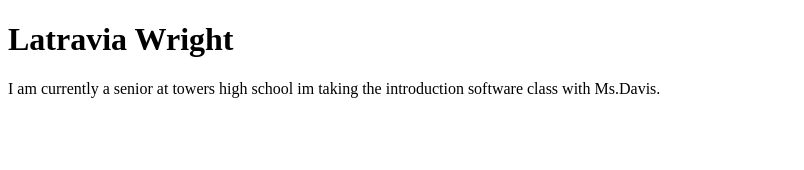
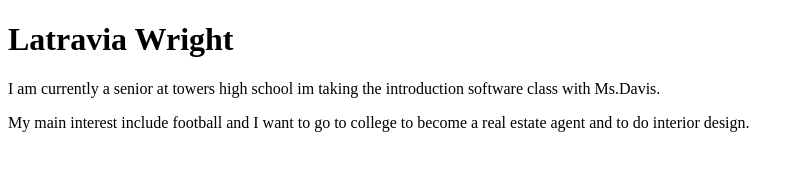
Before and after one commit to Latravia/Latravia.github.io, a plain HTML site: page index.html in a window 1280 px wide. Shown: the whole page, without its empty margins (0-804 px from the left). Drawn offline with Linux system fonts and the light colour scheme.

Commit message:
Update index.html

```diff
--- a/index.html
+++ b/index.html
@@ -4,4 +4,6 @@
  <p>
     I am currently a senior at towers high school im taking the introduction software class with Ms.Davis.
  </p>
+ <p>
+    My main interest include football and I want to go to college to become a real estate agent and to do interior design.
 </html>
```
